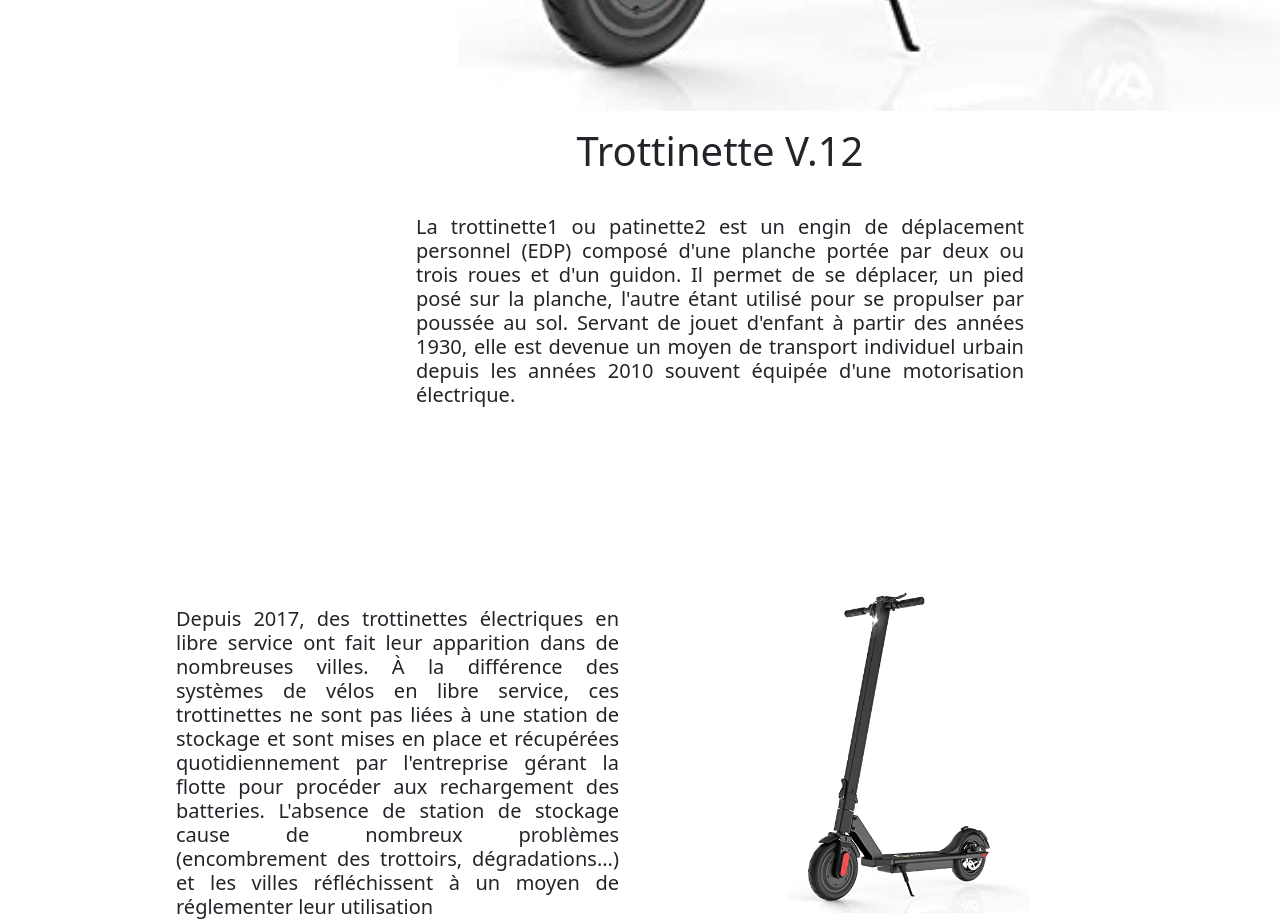
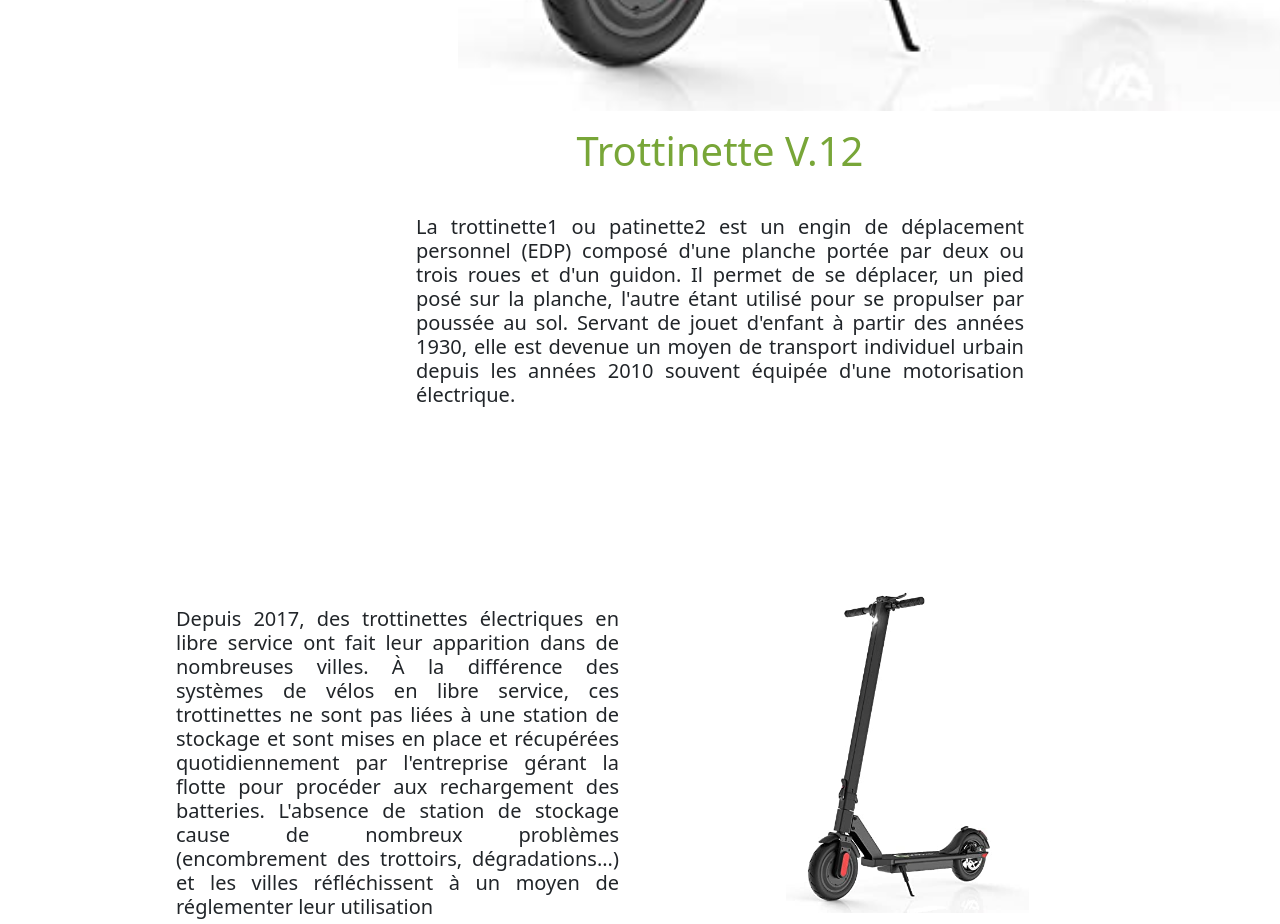
Before and after one commit to jordan-creyelman/trotinette, a React (Create React App) app: page /articles in a window 1280 px wide. Shown: the part 1220-2144 px from the top of the page. Built offline with nearby package versions, Linux system fonts and the light colour scheme.

Commit message:
new_navbar_and_update_files

```diff
--- a/src/pages/Articles/index.jsx
+++ b/src/pages/Articles/index.jsx
@@ -10,14 +10,14 @@ export default function Articles() {
       <div className="Container1">
         <div className="img1">
           <Col>
-            <img src={Img} style={{ width: "180%" }} alt="Logo Trotti'NET"></img>
+            <img src={Img} style={{ width: "180%" }} alt="imgtrotti"></img>
           </Col>
         </div>
         <div className="cardbodytitle1">
           <Col>
             <div className="cardbodytitle">
               <Card.Body>
-                <h1>Trottinette V.12</h1>
+                <h1 style={{ color: "#78a638"}} >Trottinette V.12</h1>
               </Card.Body>
             </div>
             <div className="cardbodydescription">
```
